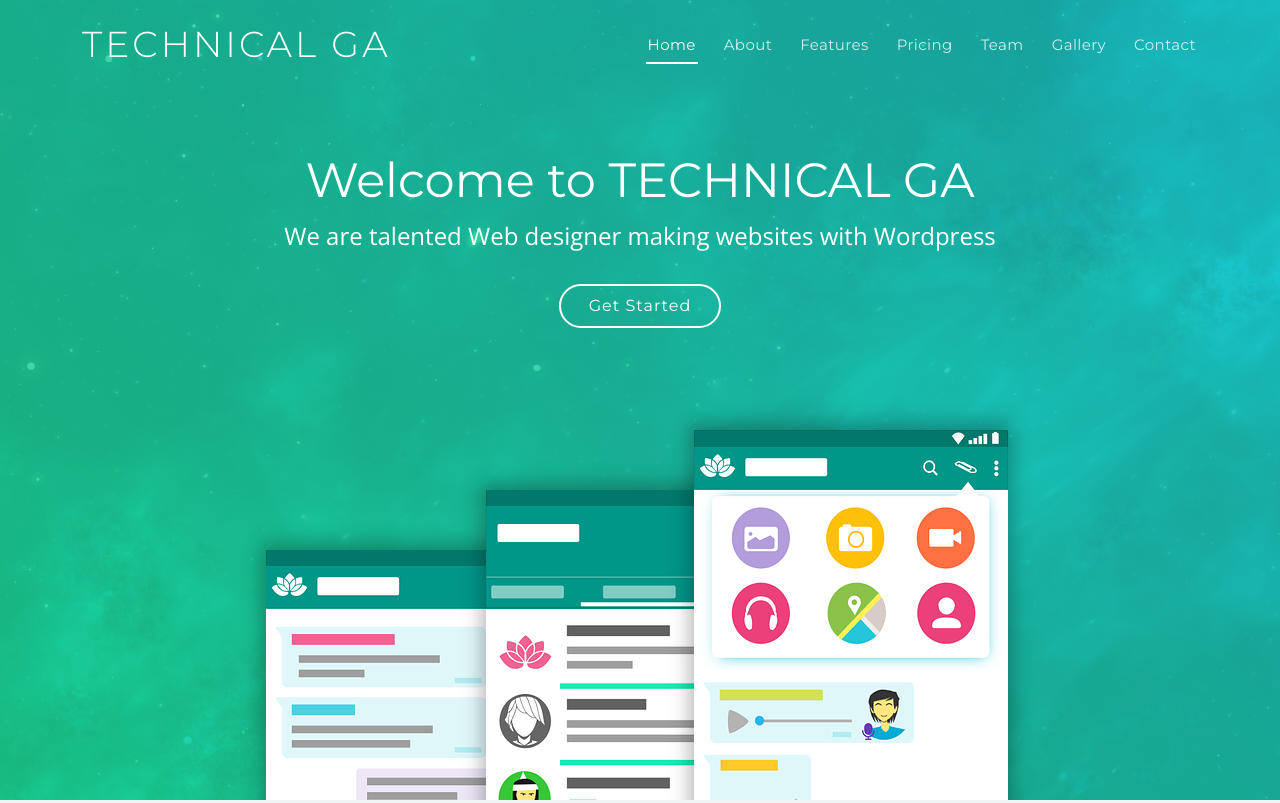
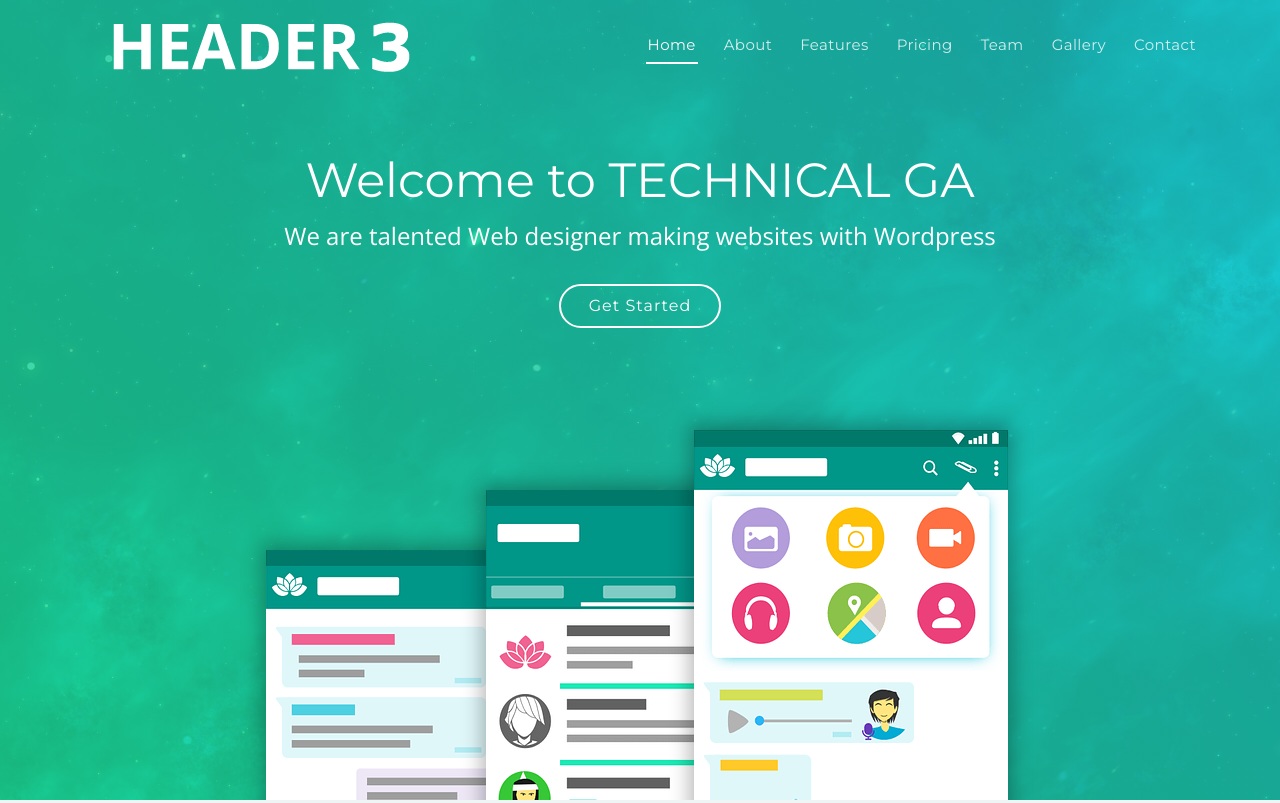
Before and after one commit to technicalga/technicalga, a plain HTML site: page index.html in a window 1280 px wide. Shown: the top 803 px of the page. Drawn offline with nearby package versions, Linux system fonts and the light colour scheme.

Commit message:
Update index.html

```diff
--- a/index.html
+++ b/index.html
@@ -35,9 +35,8 @@
     <div class="container d-flex justify-content-between align-items-center">
 
       <div id="logo">
-        <h1><a href="index.html">TECHNICAL GA</a></h1>
-        <!-- Uncomment below if you prefer to use an image logo -->
-         <!--<a href="index.html"><img src="assets/img/logo.png" alt=""></a>-->
+
+         <a href="index.html"><img src="assets/img/logo.png" alt=""></a>
       </div>
 
       <nav id="navbar" class="navbar">
```
